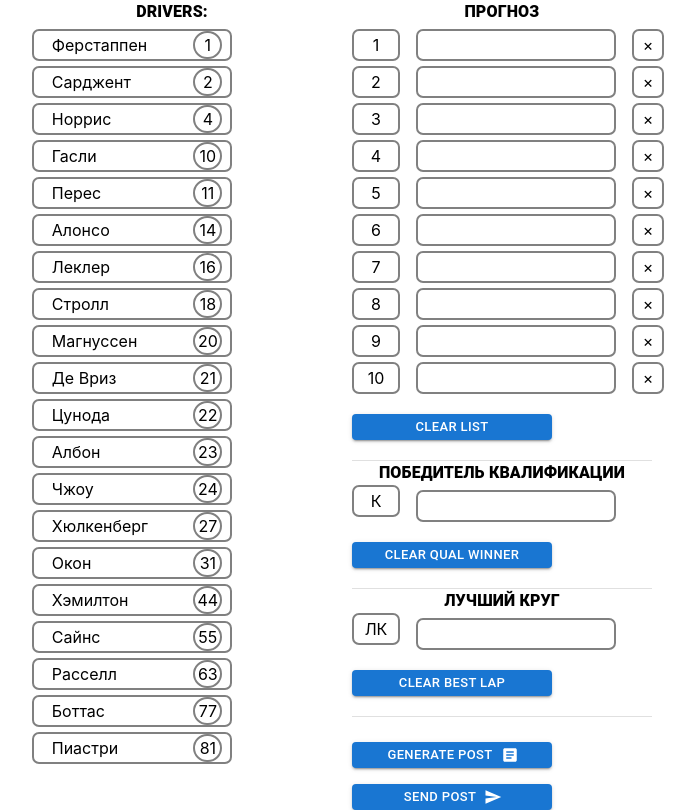
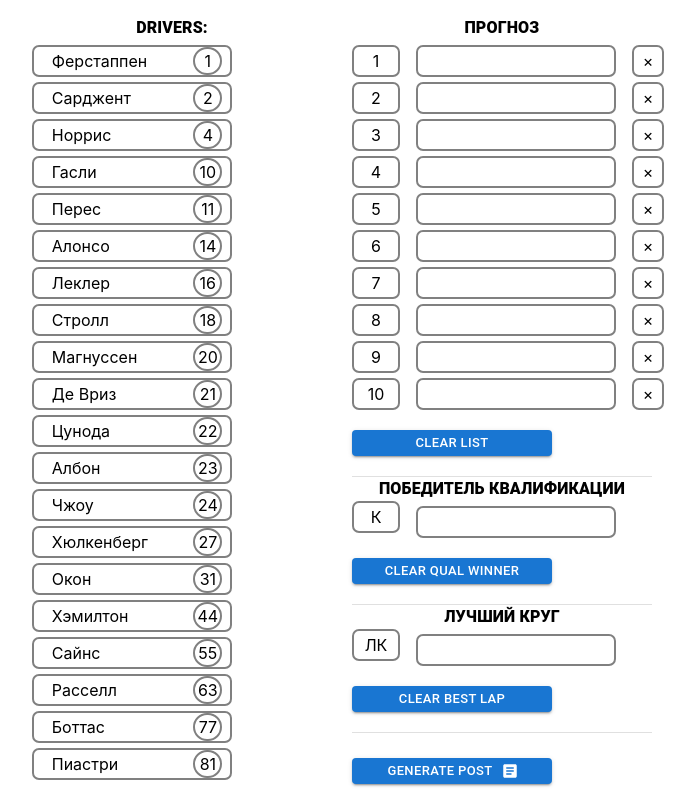
Before and after one commit to SkunovDen/f1_toto_4_d3, a React (Create React App) app: page / in a window 1280 px wide. Shown: the whole page, without its empty margins (208-903 px from the left). Built offline with nearby package versions, Linux system fonts and the light colour scheme; the HTML template or start-up script is replaced by a standard one.

Commit message:
remove send button

```diff
--- a/src/components/Post.jsx
+++ b/src/components/Post.jsx
@@ -83,10 +83,10 @@ const modalBoxStyle = {
           onClick={()=> handleShow()}>
             Generate POST
         </Button>
-        <Button className="clearbutton" size="small" variant="contained"
+        {/* <Button className="clearbutton" size="small" variant="contained"
           endIcon={<SendIcon />}>
             Send POST
-        </Button>
+        </Button> */}
       </Stack>
     </Box>
   )
```
